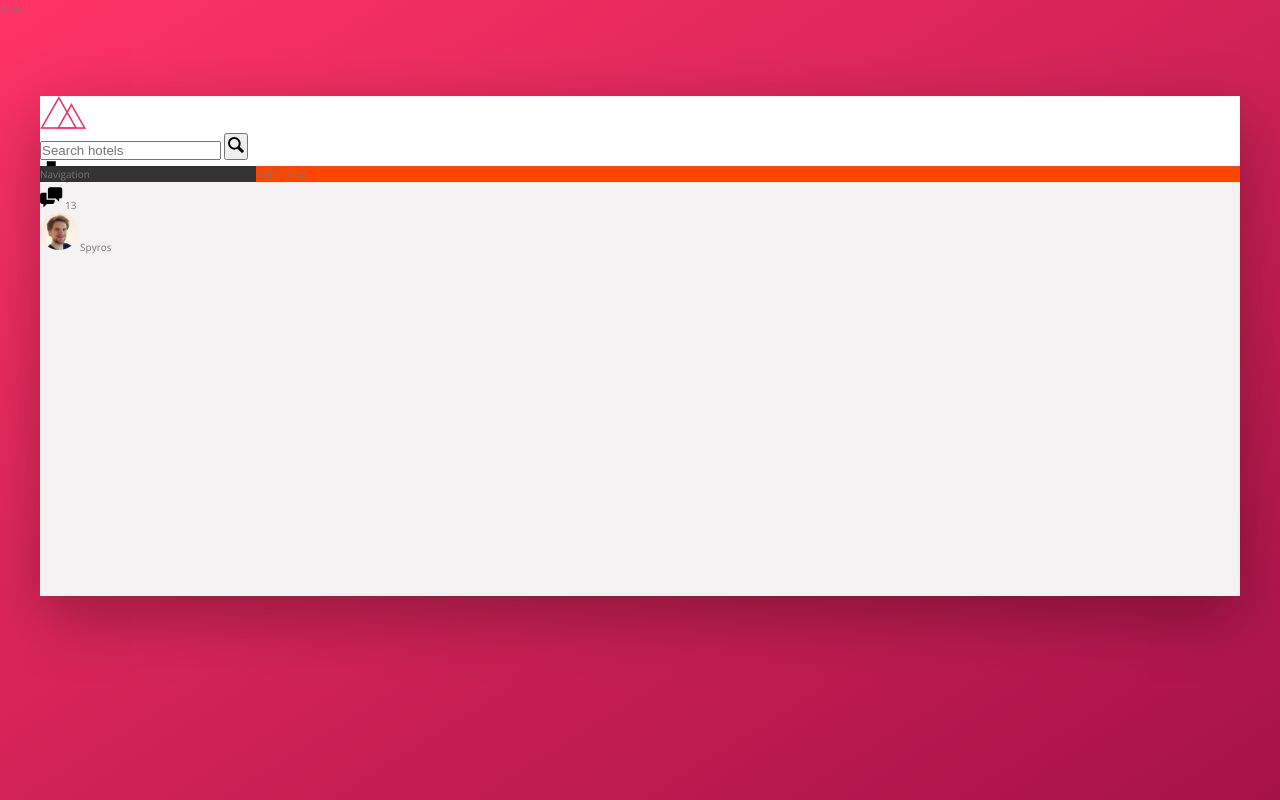
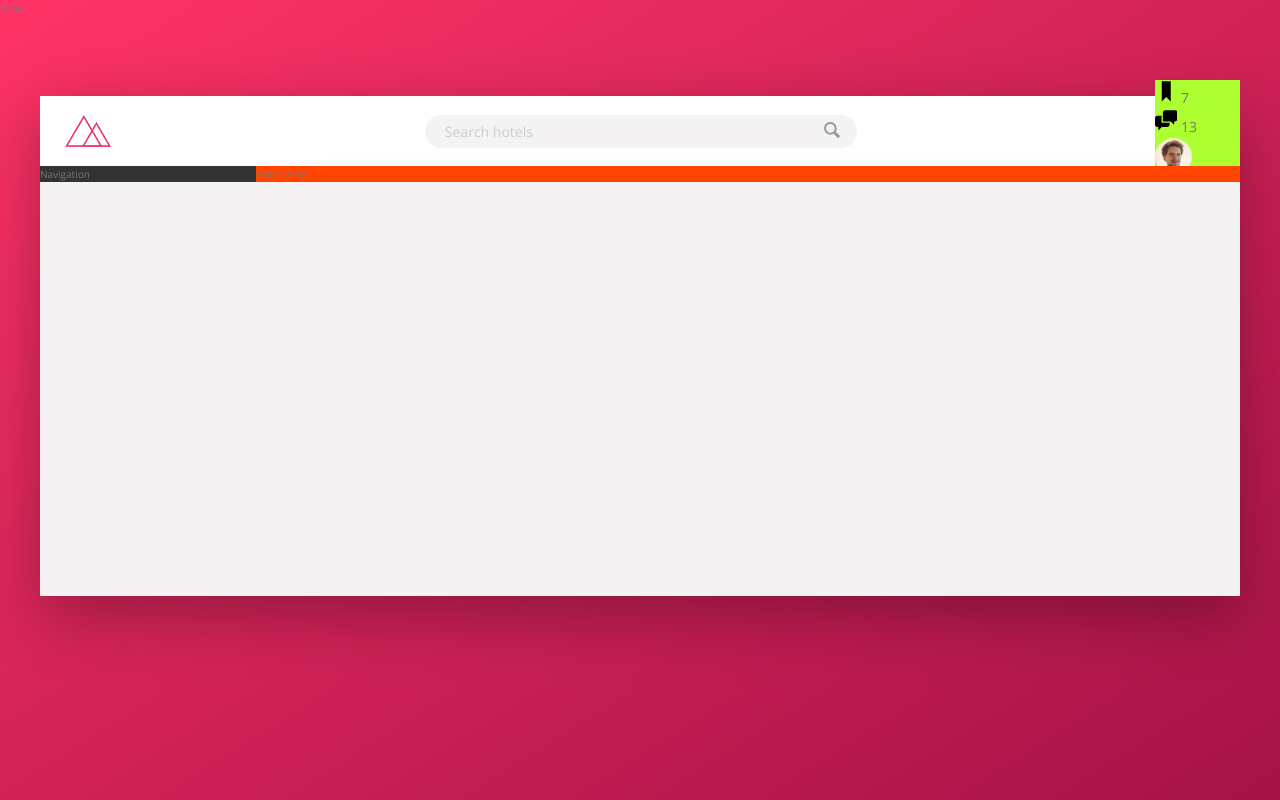
Before and after one commit to stomaras/Trillo_Project, a website: page index.html in a window 1280 px wide. Drawn offline with nearby package versions, Linux system fonts and the light colour scheme.

Commit message:
Building the Header - Part 2

```diff
--- a/sass/_layout.scss
+++ b/sass/_layout.scss
@@ -8,9 +8,15 @@
 }
 
 .header {
+
+    font-size: 1.4rem;
     height: 7rem;
     background-color: #fff;
     border-bottom: var(--color-grey-light-2);
+
+    display: flex;
+    justify-content: space-between;
+    align-items: center;
 }
 
 .content {
--- a/sass/components.scss
+++ b/sass/components.scss
@@ -2,23 +2,65 @@
 // LOGO
 .logo {
     height: 3.25rem;
+    margin-left: 2.5rem;
 }
 
 
 ////////////////////////////////////////////////////////////
 // SEARCH
 .search {
+
+    flex: 0 0 40%; // we don't want search to grow, we don't want to shrink and also we want to occupy 40% of the header
+
+    // flex item become flex container, so we now have nested flexbox
+    display: flex;
+    align-items: center; // center the elements along the cross axis
+    justify-content: center; // center the elements along the main axis
     &__input {
+        font-family: inherit;
+        font-size: inherit;
+        color: inherit;
+        background-color: var(--color-grey-light-2);
+        border: none;
+        padding: .7rem 2rem;
+        border-radius: 100px;
+        width: 90%;
+        transition: all .2s;
+        margin-right: -3.5rem;
 
+        &:focus {
+            outline: none;
+            width: 100%;
+            background-color: var(--color-grey-light-3);
+        }
+
+        &::-webkit-input-placeholder {
+            font-weight: 100;
+            color: var(--color-grey-light-4);
+        }
+    }
+    // adjacent siblings
+    &__input:focus + &__button {
+        background-color: var(--color-grey-light-3);
     }
 
     &__button {
+        border: none;
+        background-color: var(--color-grey-light-2);
 
+        &:focus {
+            outline: none;
+        }
+
+        &:active {
+            transform: translateY(2px);
+        }
     }
 
     &__icon {
         height: 2rem;
         width: 2rem;
+        fill: var(--color-grey-dark-3);
     }
 }
 
@@ -26,6 +68,7 @@
 // USER NAVIGATION
 
 .user-nav {
+    background-color: greenyellow;
     &__icon-box {
 
     }
```
Also changed, not shown: index.html (+4 -1 lines), css/style.css, sass/main.scss (line endings or trailing spaces).
